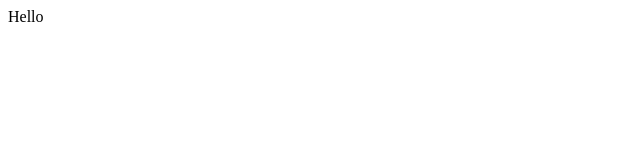
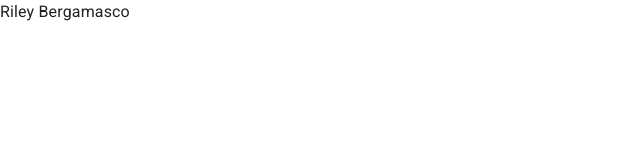
Before and after one commit to rlbergamasco/portfolio-v3, a React (Create React App) app: page / in a window 1280 px wide. Shown: the top 160 px of the page, without its empty margins (0-640 px from the left). Built offline with nearby package versions, Linux system fonts and the light colour scheme.

Commit message:
imported MUI

```diff
--- a/package.json
+++ b/package.json
@@ -3,6 +3,10 @@
   "version": "0.1.0",
   "private": true,
   "dependencies": {
+    "@emotion/react": "^11.8.2",
+    "@emotion/styled": "^11.8.1",
+    "@mui/icons-material": "^5.5.0",
+    "@mui/material": "^5.5.0",
     "@testing-library/jest-dom": "^5.16.2",
     "@testing-library/react": "^12.1.4",
     "@testing-library/user-event": "^13.5.0",
--- a/public/index.html
+++ b/public/index.html
@@ -14,6 +14,14 @@
       user's mobile device or desktop. See https://developers.google.com/web/fundamentals/web-app-manifest/
     -->
     <link rel="manifest" href="%PUBLIC_URL%/manifest.json" />
+    <link
+      rel="stylesheet"
+      href="https://fonts.googleapis.com/css?family=Roboto:300,400,500,700&display=swap"
+    />
+    <link
+      rel="stylesheet"
+      href="https://fonts.googleapis.com/icon?family=Material+Icons"
+    />
     <!--
       Notice the use of %PUBLIC_URL% in the tags above.
       It will be replaced with the URL of the `public` folder during the build.
@@ -23,7 +31,7 @@
       work correctly both with client-side routing and a non-root public URL.
       Learn how to configure a non-root public URL by running `npm run build`.
     -->
-    <title>React App</title>
+    <title>Riley Bergamasco | Portfolio</title>
   </head>
   <body>
     <noscript>You need to enable JavaScript to run this app.</noscript>
--- a/src/App.js
+++ b/src/App.js
@@ -1,7 +1,9 @@
+import { Typography } from '@mui/material';
+
 function App() {
   return (
     <div>
-      Hello
+      <Typography>Riley Bergamasco</Typography>
     </div>
   );
 }
--- a/src/index.js
+++ b/src/index.js
@@ -1,14 +1,12 @@
 import React from 'react';
 import ReactDOM from 'react-dom';
 import App from './App';
+import { CssBaseline } from '@mui/material';
 
 ReactDOM.render(
   <React.StrictMode>
+    <CssBaseline />
     <App />
   </React.StrictMode>,
   document.getElementById('root')
 );
-
-// If you want to start measuring performance in your app, pass a function
-// to log results (for example: reportWebVitals(console.log))
-// or send to an analytics endpoint. Learn more: https://bit.ly/CRA-vitals
```
Also changed, not shown: 1 other file (tests, documents, lock files or other folders).
